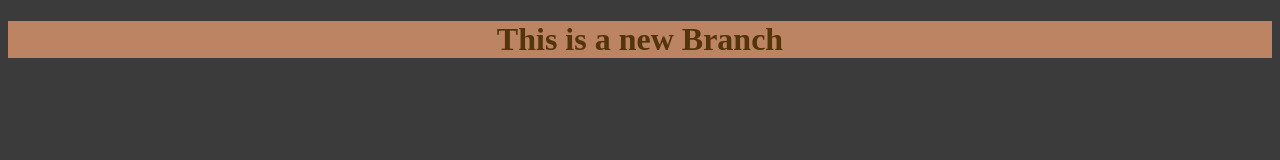
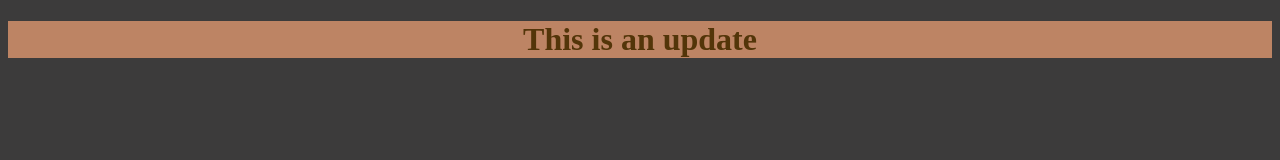
Before and after one commit to Ilhamsouhaili/projet1, a plain HTML site: page index.html in a window 1280 px wide. Drawn offline with Linux system fonts and the light colour scheme.

Commit message:
edit the html file

```diff
--- a/index.html
+++ b/index.html
@@ -8,7 +8,7 @@
     <title>Document</title>
 </head>
 <body>
-    <h1>This is a new Branch</h1>
+    <h1>This is an update</h1>
     <script src="app.js"></script>
 </body>
 </html>
```
